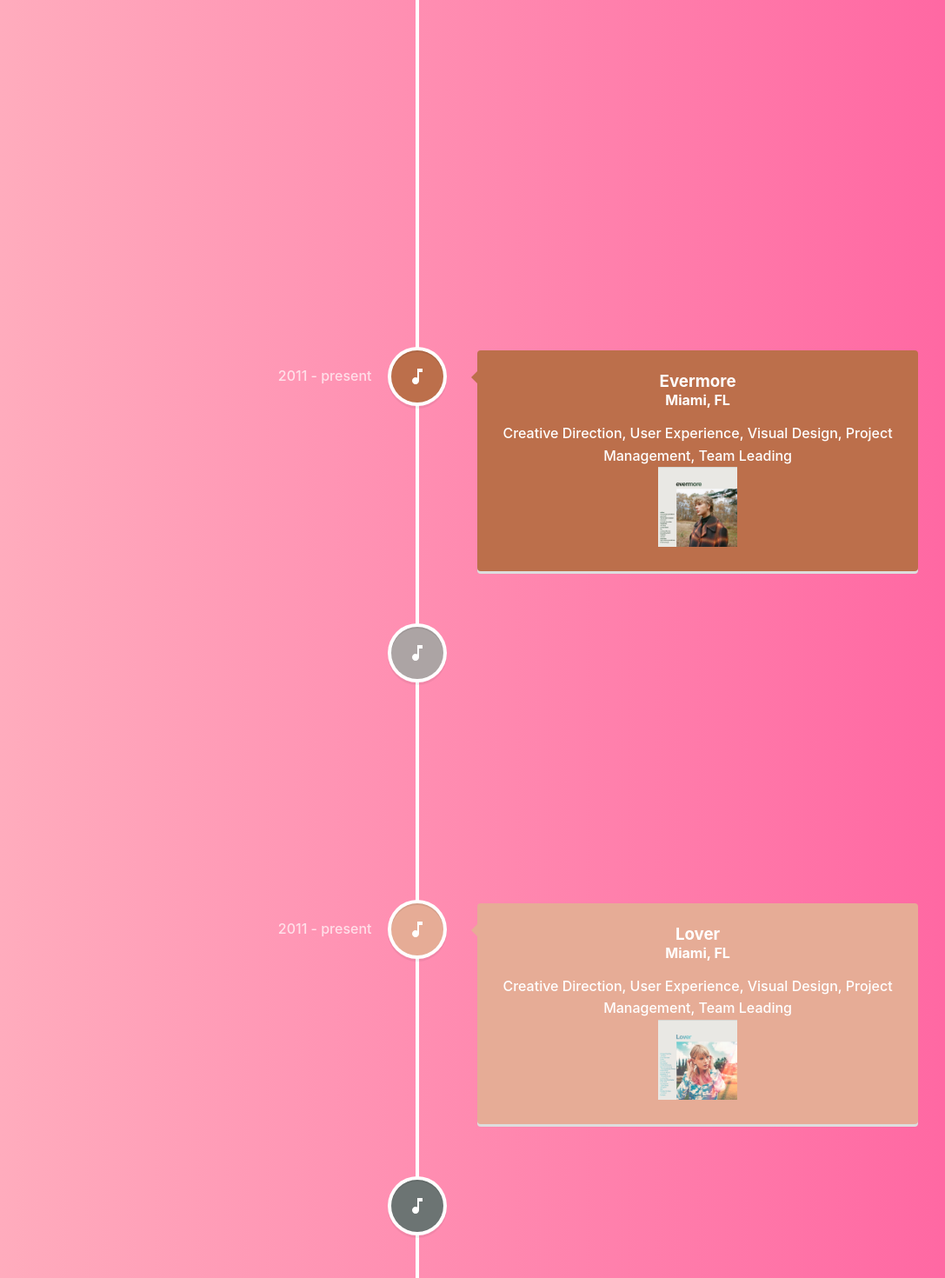
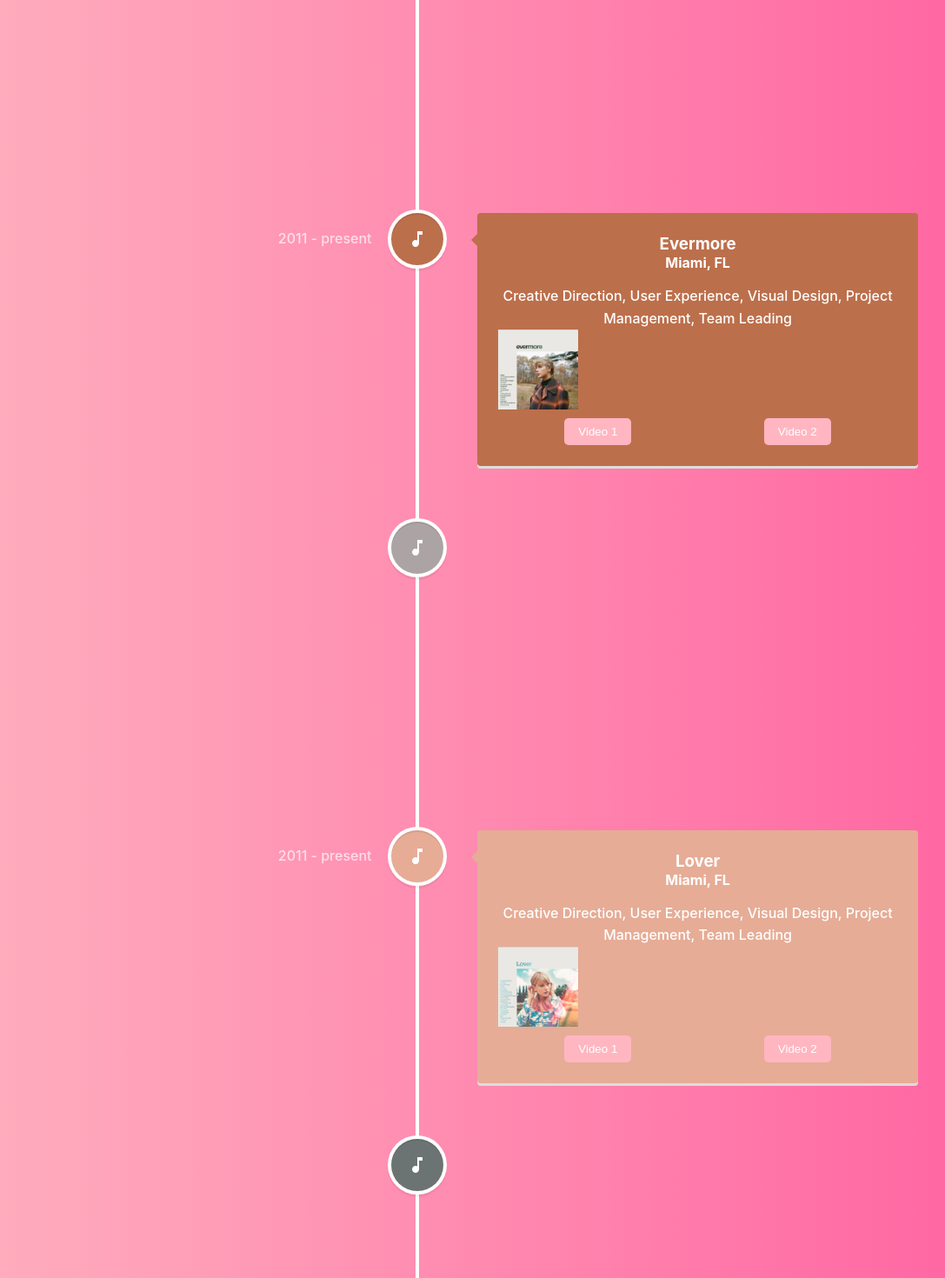
Before and after one commit to DonMMK/TayTayTree, a React (Create React App) app: page / in a window 1280 px wide. Shown: the part 220-1690 px from the top of the page at 87% size, without its empty margins (160-1247 px from the left). Built offline with nearby package versions, Linux system fonts and the light colour scheme.

Commit message:
refactor the tree

```diff
--- a/src/App.js
+++ b/src/App.js
@@ -1,21 +1,21 @@
 import logo from './logo.svg';
 import './App.css';
-import { timelineTree } from './components/timelineTree/TimelineTree'; // Import the timelineTree function
 import Navbar from './components/navbar/Navbar';
 import DiscographyHeader from './components/DiscographyHeader/DiscographyHeader';
+import TimelineTree from './components/timelineTree/TimelineTree';
 function App() {
   return (
     <div className="App">
       <header className="App-header">
-      {/* {Navbar()} */}
-      {DiscographyHeader()}
+        {/* Using components directly rather than invoking them as functions */}
+        {/* <Navbar /> */}
+        <DiscographyHeader />
       </header>
       <body>
-
-        {timelineTree()}
+        {/* Place the TimelineTree component where it fits in your page layout */}
+        <TimelineTree />
       </body>
     </div>
   );
 }
-
 export default App;
--- a/src/components/timelineTree/TimelineTree.css
+++ b/src/components/timelineTree/TimelineTree.css
@@ -33,3 +33,34 @@
     background-color: #FF66A2;
     /* Change color on hover */
 }
+
+/* TimelineTree.css */
+.vertical-timeline-element img {
+    max-width: 100%;
+    height: auto;
+    display: block; /* Prevents unwanted spacing */
+  }
+
+
+/* TimelineTree.css */
+@media (max-width: 768px) {
+    .vertical-timeline-element-title,
+    .vertical-timeline-element-subtitle {
+      font-size: smaller; /* Adjust text sizes for smaller screens */
+    }
+
+    .vertical-timeline-element--work .vertical-timeline-element-content {
+      padding: 15px; /* Reduce padding */
+    }
+
+    .buttons-container button {
+      padding: 5px; /* Smaller buttons */
+      margin: 2px; /* Less space between buttons */
+      font-size: smaller; /* Smaller button text */
+    }
+
+    .youtube-player iframe {
+      width: 100%; /* Full width videos */
+      height: auto; /* Maintain aspect ratio */
+    }
+  }
--- a/src/components/timelineTree/TimelineTree.jsx
+++ b/src/components/timelineTree/TimelineTree.jsx
@@ -1,7 +1,7 @@
-import React , {useRef} from 'react';
+import React, { useState } from 'react';
 import { VerticalTimeline, VerticalTimelineElement } from 'react-vertical-timeline-component';
+import MusicNoteIcon from '@mui/icons-material/MusicNote';
 import 'react-vertical-timeline-component/style.min.css';
-import MusicNoteIcon from '@mui/icons-material/MusicNote';
 import './TimelineTree.css';
 import taylorswift from '../assets/taylorswift.jpg';
 import evermore from '../assets/evermore.jpg';
@@ -14,210 +14,174 @@
 import fearless from '../assets/fearless.jpg';
 import midnights from '../assets/midnights.jpg';
 
+const AlbumTimelineElement = ({ albumInfo }) => {
+  const [currentVideo, setCurrentVideo] = useState('');
 
-// Define handleButtonClick outside of the timelineTree component
-const handleButtonClick = (buttonName) => {
-  // Define the action you want to perform when a button is clicked
-  console.log(`Button clicked: ${buttonName}`);
-  // You can perform any action or state update based on the button click
+  const handleButtonClick = (videoUrl) => {
+    setCurrentVideo(videoUrl);
+  };
+
+  return (
+    <VerticalTimelineElement
+      className="vertical-timeline-element--work"
+      contentStyle={{ background: albumInfo.background, color: '#fff' }}
+      contentArrowStyle={{ borderRight: `7px solid ${albumInfo.background}` }}
+      date="2011 - present"
+      iconStyle={{ background: albumInfo.background, color: '#fff' }}
+      icon={<MusicNoteIcon />}
+    >
+      <h3 className="vertical-timeline-element-title">{albumInfo.title}</h3>
+      <h4 className="vertical-timeline-element-subtitle">{albumInfo.subtitle}</h4>
+      <p>{albumInfo.description}</p>
+      <img src={albumInfo.cover} alt="Album Cover" style={{ width: '20%', height: '20%' }} />
+
+      <div className="buttons-container">
+        {albumInfo.videos.map((video, index) => (
+          <button key={index} className="hover-button" onClick={() => handleButtonClick(video.url)}>
+            Video {index + 1}
+          </button>
+        ))}
+      </div>
+
+      {currentVideo && (
+        <div className="youtube-player">
+          <iframe
+            title="YouTube Video"
+            src={currentVideo}
+            frameBorder="0"
+            allow="accelerometer; autoplay; encrypted-media; gyroscope; picture-in-picture"
+            allowFullScreen
+          ></iframe>
+        </div>
+      )}
+    </VerticalTimelineElement>
+  );
 };
 
-const VideoTimelineElement = () => {
-  const playerRef = useRef(null);
+const albumsData = [
+  {
+    title: 'Midnights',
+    subtitle: 'Miami, FL',
+    description: 'Creative Direction, User Experience, Visual Design, Project Management, Team Leading',
+    cover: midnights,
+    background: 'rgb(100,121,147,255)',
+    videos: [
+      { url: 'https://www.youtube.com/embed/exampleVideoId1' },
+      { url: 'https://www.youtube.com/embed/exampleVideoId2' },
+    ],
+  },
+  // Add more album objects with similar structure here...
+  {
+    title: 'Evermore',
+    subtitle: 'Miami, FL',
+    description: 'Creative Direction, User Experience, Visual Design, Project Management, Team Leading',
+    cover: evermore,
+    background: 'rgba(188,111,75,255)',
+    videos: [
+      { url: 'https://www.youtube.com/embed/exampleVideoId1' },
+      { url: 'https://www.youtube.com/embed/exampleVideoId2' },
+    ],
+  },
+  {
+    title: 'Folklore',
+    subtitle: 'Miami, FL',
+    description: 'Creative Direction, User Experience, Visual Design, Project Management, Team Leading',
+    cover: folklore,
+    background: 'rgb(172,164,164)',
+    videos: [
+      { url: 'https://www.youtube.com/embed/exampleVideoId1' },
+      { url: 'https://www.youtube.com/embed/exampleVideoId2' },
+    ],
+  },
+  {
+    title: 'Lover',
+    subtitle: 'Miami, FL',
+    description: 'Creative Direction, User Experience, Visual Design, Project Management, Team Leading',
+    cover: lover,
+    background: 'rgb(230,172,150)',
+    videos: [
+      { url: 'https://www.youtube.com/embed/exampleVideoId1' },
+      { url: 'https://www.youtube.com/embed/exampleVideoId2' },
+    ],
+  },
+  {
+    title: 'Reputation',
+    // subtitle: 'Miami, FL',
+    description: 'Creative Direction, User Experience, Visual Design, Project Management, Team Leading',
+    cover: reputation,
+    background: 'rgb(108,116,115)',
+    videos: [
+      { url: 'https://www.youtube.com/embed/exampleVideoId1' },
+      { url: 'https://www.youtube.com/embed/exampleVideoId2' },
+    ],
+  },
+  {
+    title: '1989',
+    subtitle: 'Miami, FL',
+    description: 'Creative Direction, User Experience, Visual Design, Project Management, Team Leading',
+    cover: taylorswift1989,
+    background: 'rgb(138,139,140)',
+    videos: [
+      { url: 'https://www.youtube.com/embed/exampleVideoId1' },
+      { url: 'https://www.youtube.com/embed/exampleVideoId2' },
+    ],
+  },
+  {
+    title: 'Red',
+    subtitle: 'Miami, FL',
+    description: 'Creative Direction, User Experience, Visual Design, Project Management, Team Leading',
+    cover: red,
+    background: 'rgba(193,34,22,255)',
+    videos: [
+      { url: 'https://www.youtube.com/embed/exampleVideoId1' },
+      { url: 'https://www.youtube.com/embed/exampleVideoId2' },
+    ],
+  },
+  {
+    title: 'Speak Now',
+    subtitle: 'Miami, FL',
+    description: 'Creative Direction, User Experience, Visual Design, Project Management, Team Leading',
+    cover: speaknow,
+    background: 'rgb(75,8,110,255)',
+    videos: [
+      { url: 'https://www.youtube.com/embed/exampleVideoId1' },
+      { url: 'https://www.youtube.com/embed/exampleVideoId2' },
+    ],
+  },
+  {
+    title: 'Fearless',
+    subtitle: 'Miami, FL',
+    description: 'Creative Direction, User Experience, Visual Design, Project Management, Team Leading',
+    cover: fearless,
+    background: 'rgb(170,149,124)',
+    videos: [
+      { url: 'https://www.youtube.com/embed/exampleVideoId1' },
+      { url: 'https://www.youtube.com/embed/exampleVideoId2' },
+    ],
+  },
+  {
+    title: 'Taylor Swift',
+    subtitle: 'Miami, FL',
+    description: 'Creative Direction, User Experience, Visual Design, Project Management, Team Leading',
+    cover: taylorswift,
+    background: 'rgba(56,90,65,255)',
+    videos: [
+      { url: 'https://www.youtube.com/embed/exampleVideoId1' },
+      { url: 'https://www.youtube.com/embed/exampleVideoId2' },
+    ],
+  },
+];
 
-  // Function to start playing the video
-  const playVideo = () => {
-    if (playerRef.current) {
-      playerRef.current.playVideo();
-    }
-  };
-
-  // Function to pause the video
-  const pauseVideo = () => {
-    if (playerRef.current) {
-      playerRef.current.pauseVideo();
-    }
-  };
-}
-
-export function timelineTree() {
+const TimelineTree = () => {
   return (
     <div className="timeline-wrapper">
       <VerticalTimeline>
-      <VerticalTimelineElement
-      className="vertical-timeline-element--work"
-      contentStyle={{ background: 'rgb(100,121,147,255)', color: '#fff' }}
-      contentArrowStyle={{ borderRight: '7px solid rgb(100,121,147,255)' }}
-      date="2011 - present"
-      iconStyle={{ background: 'rgb(100,121,147,255)', color: '#fff' }}
-      icon={<MusicNoteIcon />}
-      onMouseEnter={VideoTimelineElement.playVideo}  // Start playing the video on hover
-      onMouseLeave={VideoTimelineElement.pauseVideo} // Pause the video when the mouse leaves
-    >
-      <h3 className="vertical-timeline-element-title">Midnights</h3>
-      <h4 className="vertical-timeline-element-subtitle">Miami, FL</h4>
-      <p>Creative Direction, User Experience, Visual Design, Project Management, Team Leading</p>
-      <img src={midnights} alt="Album Cover" style={{ width: '20%', height: '20%' }} />
-
-      <div className="buttons-container">
-        <button className="hover-button" onClick={() => handleButtonClick('Button 1')}>
-          Button 1
-        </button>
-        <button className="hover-button" onClick={() => handleButtonClick('Button 2')}>
-          Button 2
-        </button>
-      </div>
-
-      {/* Embed the YouTube video */}
-      <div className="youtube-player">
-        <iframe
-          ref={VideoTimelineElement.playerRef}
-          title="Taylor Swift YouTube Video"
-          src={`https://www.youtube.com/embed/VuNIsY6JdUw?autoplay=0&enablejsapi=1`}  // Replace with your video ID
-          frameBorder="0"
-          allow="accelerometer; autoplay; clipboard-write; encrypted-media; gyroscope; picture-in-picture"
-          allowFullScreen
-        />
-      </div>
-    </VerticalTimelineElement>
-
-
-      <VerticalTimelineElement
-        className="vertical-timeline-element--work"
-        contentStyle={{ background: 'rgba(188,111,75,255)', color: '#fff' }}
-        contentArrowStyle={{ borderRight: '7px solid rgba(188,111,75,255)' }}
-        date="2011 - present"
-        iconStyle={{ background: 'rgba(188,111,75,255)', color: '#fff' }}
-        icon={<MusicNoteIcon />}
-      >
-        <h3 className="vertical-timeline-element-title">Evermore</h3>
-        <h4 className="vertical-timeline-element-subtitle">Miami, FL</h4>
-        <p>Creative Direction, User Experience, Visual Design, Project Management, Team Leading</p>
-        <img src={evermore} alt="Album Cover" style={{ width: '20%', height: '20%' }} />
-      </VerticalTimelineElement>
-
-
-      <VerticalTimelineElement
-        className="vertical-timeline-element--work"
-        contentStyle={{ background: 'rgb(172,164,164)', color: '#fff' }}
-        contentArrowStyle={{ borderRight: '7px solid rgb(172,164,164)' }}
-        date="2011 - present"
-        iconStyle={{ background: 'rgb(172,164,164)', color: '#fff' }}
-        icon={<MusicNoteIcon />}
-      >
-        <h3 className="vertical-timeline-element-title">Folklore</h3>
-        <h4 className="vertical-timeline-element-subtitle">Miami, FL</h4>
-        <p>Creative Direction, User Experience, Visual Design, Project Management, Team Leading</p>
-        <img src={folklore} alt="Album Cover" style={{ width: '20%', height: '20%' }} />
-      </VerticalTimelineElement>
-
-
-      <VerticalTimelineElement
-        className="vertical-timeline-element--work"
-        contentStyle={{ background: 'rgb(230,172,150)', color: '#fff' }}
-        contentArrowStyle={{ borderRight: '7px solid rgb(230,172,150)' }}
-        date="2011 - present"
-        iconStyle={{ background: 'rgb(230,172,150)', color: '#fff' }}
-        icon={<MusicNoteIcon />}
-      >
-        <h3 className="vertical-timeline-element-title">Lover</h3>
-        <h4 className="vertical-timeline-element-subtitle">Miami, FL</h4>
-        <p>Creative Direction, User Experience, Visual Design, Project Management, Team Leading</p>
-        <img src={lover} alt="Album Cover" style={{ width: '20%', height: '20%' }} />
-      </VerticalTimelineElement>
-
-
-      <VerticalTimelineElement
-        className="vertical-timeline-element--work"
-        contentStyle={{ background: 'rgb(108,116,115)', color: '#fff' }}
-        contentArrowStyle={{ borderRight: '7px solid rgb(108,116,115)' }}
-        date="2011 - present"
-        iconStyle={{ background: 'rgb(108,116,115)', color: '#fff' }}
-        icon={<MusicNoteIcon />}
-      >
-        <h3 className="vertical-timeline-element-title">Reputation</h3>
-        <h4 className="vertical-timeline-element-subtitle">Miami, FL</h4>
-        <p>Creative Direction, User Experience, Visual Design, Project Management, Team Leading</p>
-        <img src={reputation} alt="Album Cover" style={{ width: '20%', height: '20%' }} />
-      </VerticalTimelineElement>
-
-
-      <VerticalTimelineElement
-        className="vertical-timeline-element--work"
-        contentStyle={{ background: 'rgb(138,139,140)', color: '#fff' }}
-        contentArrowStyle={{ borderRight: '7px solid rgb(138,139,140)' }}
-        date="2011 - present"
-        iconStyle={{ background: 'rgb(138,139,140)', color: '#fff' }}
-        icon={<MusicNoteIcon />}
-      >
-        <h3 className="vertical-timeline-element-title">1989</h3>
-        <h4 className="vertical-timeline-element-subtitle">Miami, FL</h4>
-        <p>Creative Direction, User Experience, Visual Design, Project Management, Team Leading</p>
-        <img src={taylorswift1989} alt="Album Cover" style={{ width: '20%', height: '20%' }} />
-      </VerticalTimelineElement>
-
-
-      <VerticalTimelineElement
-        className="vertical-timeline-element--work"
-        contentStyle={{ background: 'rgba(193,34,22,255)', color: '#fff' }}
-        contentArrowStyle={{ borderRight: '7px solid rgba(193,34,22,255)' }}
-        date="2011 - present"
-        iconStyle={{ background: 'rgba(193,34,22,255)', color: '#fff' }}
-        icon={<MusicNoteIcon />}
-      >
-        <h3 className="vertical-timeline-element-title">Red</h3>
-        <h4 className="vertical-timeline-element-subtitle">Miami, FL</h4>
-        <p>Creative Direction, User Experience, Visual Design, Project Management, Team Leading</p>
-        <img src={red} alt="Album Cover" style={{ width: '20%', height: '20%' }} />
-      </VerticalTimelineElement>
-
-      <VerticalTimelineElement
-        className="vertical-timeline-element--work"
-        contentStyle={{ background: 'rgb(75,8,110,255)', color: '#fff' }}
-        contentArrowStyle={{ borderRight: '7px solid rgb(75,8,110,255)' }}
-        date="2011 - present"
-        iconStyle={{ background: 'rgb(75,8,110,255)', color: '#fff' }}
-        icon={<MusicNoteIcon />}
-      >
-        <h3 className="vertical-timeline-element-title">Speak Now</h3>
-        <h4 className="vertical-timeline-element-subtitle">Miami, FL</h4>
-        <p>Creative Direction, User Experience, Visual Design, Project Management, Team Leading</p>
-        <img src={speaknow} alt="Album Cover" style={{ width: '20%', height: '20%' }} />
-      </VerticalTimelineElement>
-
-
-      <VerticalTimelineElement
-        className="vertical-timeline-element--work"
-        contentStyle={{ background: 'rgb(170,149,124)', color: '#fff' }}
-        contentArrowStyle={{ borderRight: '7px solid rgb(170,149,124)' }}
-        date="2011 - present"
-        iconStyle={{ background: 'rgb(170,149,124)', color: '#fff' }}
-        icon={<MusicNoteIcon />}
-      >
-        <h3 className="vertical-timeline-element-title">Fearless</h3>
-        <h4 className="vertical-timeline-element-subtitle">Miami, FL</h4>
-        <p>Creative Direction, User Experience, Visual Design, Project Management, Team Leading</p>
-        <img src={fearless} alt="Album Cover" style={{ width: '20%', height: '20%' }} />
-      </VerticalTimelineElement>
-
-      <VerticalTimelineElement
-        className="vertical-timeline-element--work"
-        contentStyle={{ background: 'rgba(56,90,65,255)', color: '#fff' }}
-        contentArrowStyle={{ borderRight: '7px solid rgba(56,90,65,255)' }}
-        date="2011 - present"
-        iconStyle={{ background: 'rgba(56,90,65,255)', color: '#fff' }}
-        icon={<MusicNoteIcon />}
-      >
-        <h3 className="vertical-timeline-element-title">Taylor Swift</h3>
-        <h4 className="vertical-timeline-element-subtitle">Miami, FL</h4>
-        <p>Creative Direction, User Experience, Visual Design, Project Management, Team Leading</p>
-        <img src={taylorswift} alt="Album Cover" style={{ width: '20%', height: '20%' }} />
-      </VerticalTimelineElement>
-
-
-    </VerticalTimeline>
+        {albumsData.map((albumInfo, index) => (
+          <AlbumTimelineElement key={index} albumInfo={albumInfo} />
+        ))}
+      </VerticalTimeline>
     </div>
   );
-}
+};
 
-export default timelineTree;
+export default TimelineTree;
```
